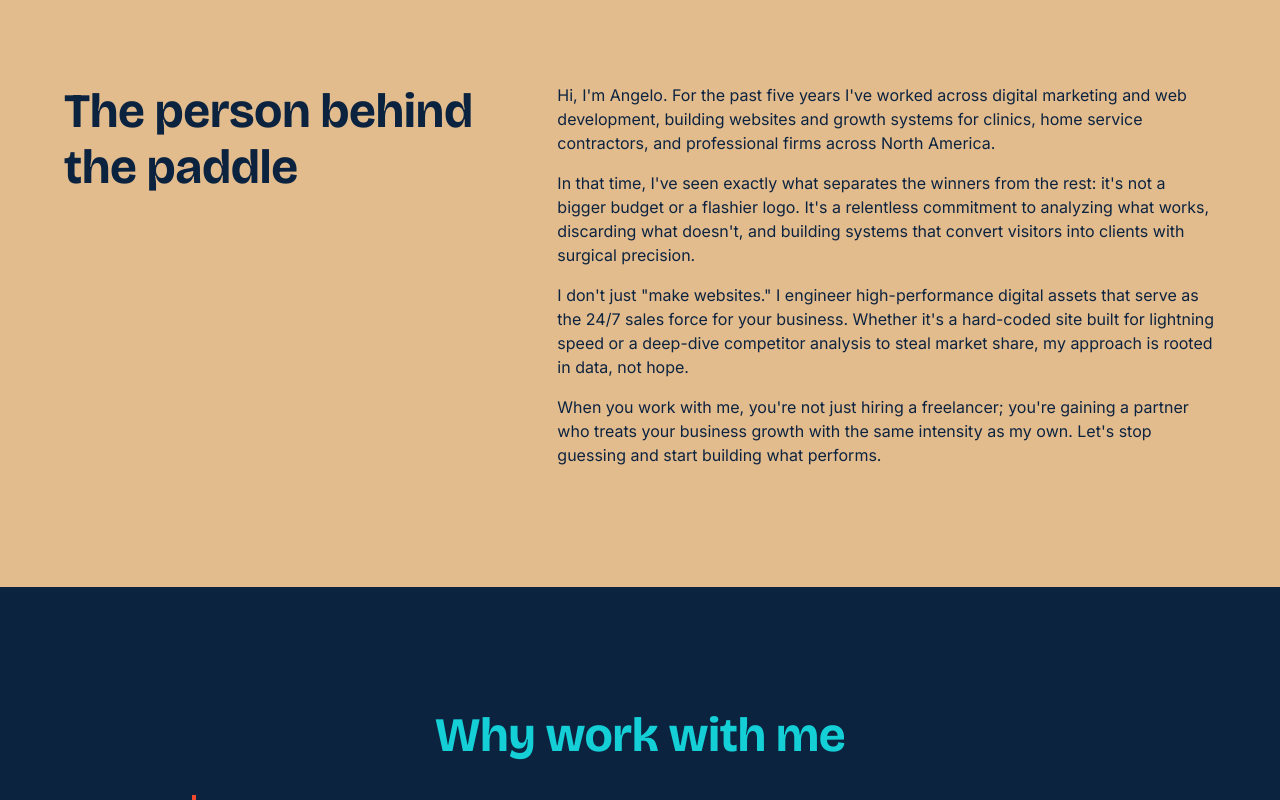
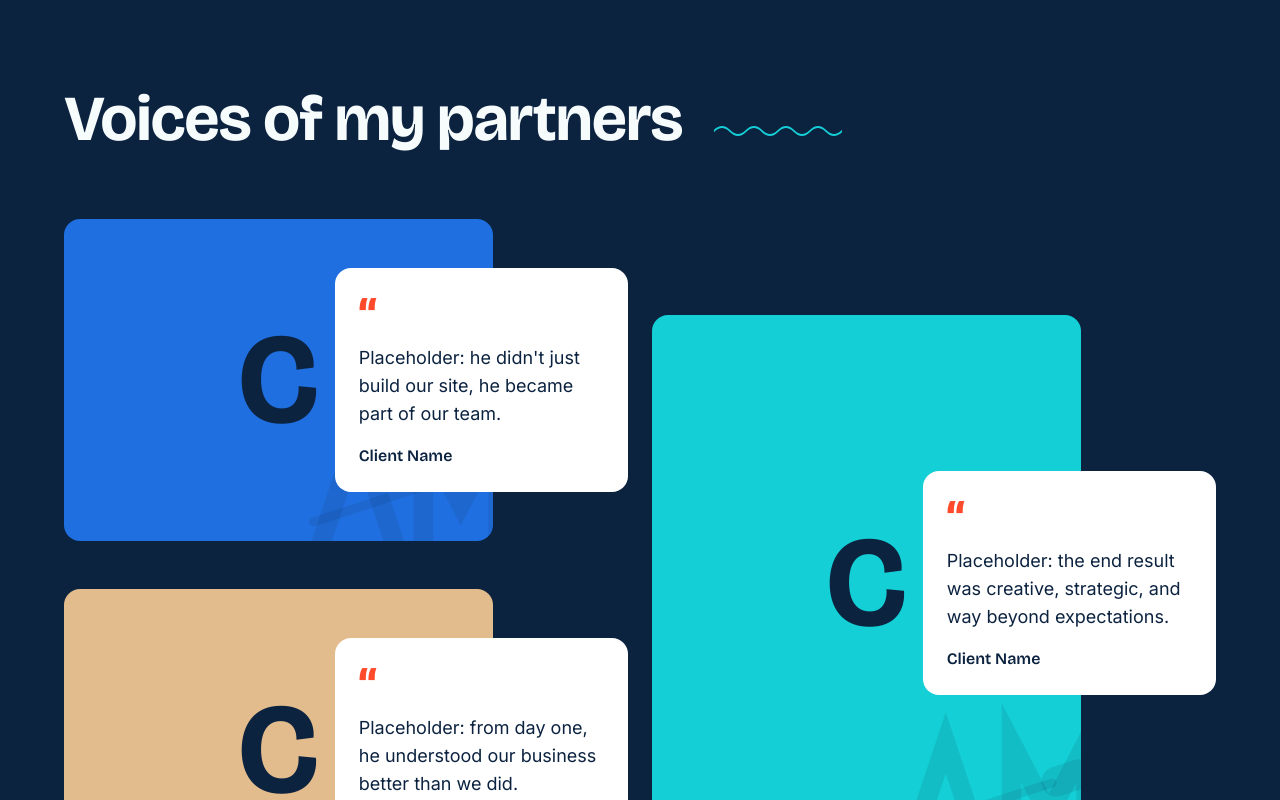
Before and after one commit to Daraphista/angelomendozaworks-site, a Next.js app: page / in a window 1280 px wide. Shown: the part 3640-4440 px from the top of the page. Built offline with nearby package versions, Linux system fonts and the light colour scheme.

Commit message:
feat(testimonials): add testimonials section above about
Co-Authored-By: Claude Opus 5.5 <noreply@anthropic.com>

```diff
--- a/src/app/page.tsx
+++ b/src/app/page.tsx
@@ -1,6 +1,7 @@
 import Header from "@/components/Header";
 import Hero from "@/components/Hero";
 import About from "@/components/About";
+import Testimonials from "@/components/Testimonials";
 // TODO: re-enable once real case studies are added (see src/components/Portfolio.tsx)
 // import Portfolio from "@/components/Portfolio";
 import Philosophy from "@/components/Philosophy";
@@ -21,6 +22,7 @@ export default function Home() {
         {/* <Proposition /> */}
         <WebsiteShowcase />
         <AdsShowcase />
+        <Testimonials />
         <About />
         {/* <Portfolio /> */}
         <Philosophy />
--- /dev/null
+++ b/src/components/Testimonials.tsx
@@ -0,0 +1,112 @@
+import Image from "next/image";
+import Logo from "@/components/Logo";
+import Wave from "@/components/Wave";
+
+// TODO: placeholder copy. Replace names, quotes and photos with real client
+// testimonials (drop photos in /public/testimonials and set `photo`) before launch.
+const TESTIMONIALS: {
+  name: string;
+  quote: string;
+  photo?: string;
+  tall?: boolean;
+}[] = [
+  {
+    name: "Client Name",
+    quote:
+      "Placeholder: he didn't just build our site, he became part of our team.",
+  },
+  {
+    name: "Client Name",
+    quote:
+      "Placeholder: the end result was creative, strategic, and way beyond expectations.",
+    tall: true,
+  },
+  {
+    name: "Client Name",
+    quote:
+      "Placeholder: from day one, he understood our business better than we did.",
+  },
+];
+
+const FIELDS = ["bg-cobalt", "bg-lagoon", "bg-sand"];
+
+function Card({ t, field }: { t: (typeof TESTIMONIALS)[number]; field: string }) {
+  const initial = t.name.charAt(0);
+  return (
+    <figure className="relative pb-6 md:pb-0">
+      <div
+        className={`relative w-full md:w-[76%] rounded-2xl overflow-hidden ${field} ${
+          t.tall ? "aspect-[4/5]" : "aspect-[4/3]"
+        }`}
+      >
+        {t.photo ? (
+          <Image
+            src={t.photo}
+            alt={t.name}
+            fill
+            sizes="(min-width: 768px) 30vw, 90vw"
+            className="object-cover"
+          />
+        ) : (
+          <>
+            <Logo
+              className="absolute -right-8 -bottom-8 w-56 text-ink/10"
+              paddleClassName="fill-ink/10"
+            />
+            <div className="absolute inset-0 flex items-center justify-center font-headline font-bold text-9xl text-ink">
+              {initial}
+            </div>
+          </>
+        )}
+      </div>
+      <figcaption className="relative -mt-10 mx-4 md:mx-0 md:mt-0 md:absolute md:right-0 md:top-1/2 md:-translate-y-1/2 md:w-[52%] rounded-xl bg-white p-6">
+        <span
+          aria-hidden
+          className="block font-headline font-bold text-5xl leading-none text-coral"
+        >
+          &ldquo;
+        </span>
+        <blockquote className="mt-1 text-lg leading-7 text-secondary">
+          {t.quote}
+        </blockquote>
+        <p className="mt-4 font-headline font-semibold text-secondary">
+          {t.name}
+        </p>
+      </figcaption>
+    </figure>
+  );
+}
+
+export default function Testimonials() {
+  return (
+    <section className="bg-ink py-section-gap" id="testimonials">
+      <div className="max-w-container-max mx-auto px-margin-mobile md:px-margin-desktop">
+        <div className="flex flex-col xl:flex-row xl:items-end gap-8 mb-16">
+          <h2 className="font-headline font-bold text-headline-lg md:text-headline-xl text-cloud xl:whitespace-nowrap">
+            Voices of my partners
+          </h2>
+          <div className="hidden xl:flex flex-1 items-center pb-4">
+            <Wave className="h-4 w-full max-w-32 text-lagoon" />
+          </div>
+        </div>
+        <div className="grid md:grid-cols-2 gap-x-gutter gap-y-12 items-start">
+          <div className="space-y-12">
+            <Card t={TESTIMONIALS[0]} field={FIELDS[0]} />
+            <Card t={TESTIMONIALS[2]} field={FIELDS[2]} />
+          </div>
+          <div className="md:mt-24">
+            <Card t={TESTIMONIALS[1]} field={FIELDS[1]} />
+          </div>
+        </div>
+        <div className="mt-16 flex md:justify-end">
+          <a
+            href="#contact"
+            className="bg-lagoon text-ink px-8 py-4 rounded-full font-label-bold text-label-bold hover:-translate-y-0.5 transition-transform motion-reduce:transition-none"
+          >
+            Start a project
+          </a>
+        </div>
+      </div>
+    </section>
+  );
+}
```
